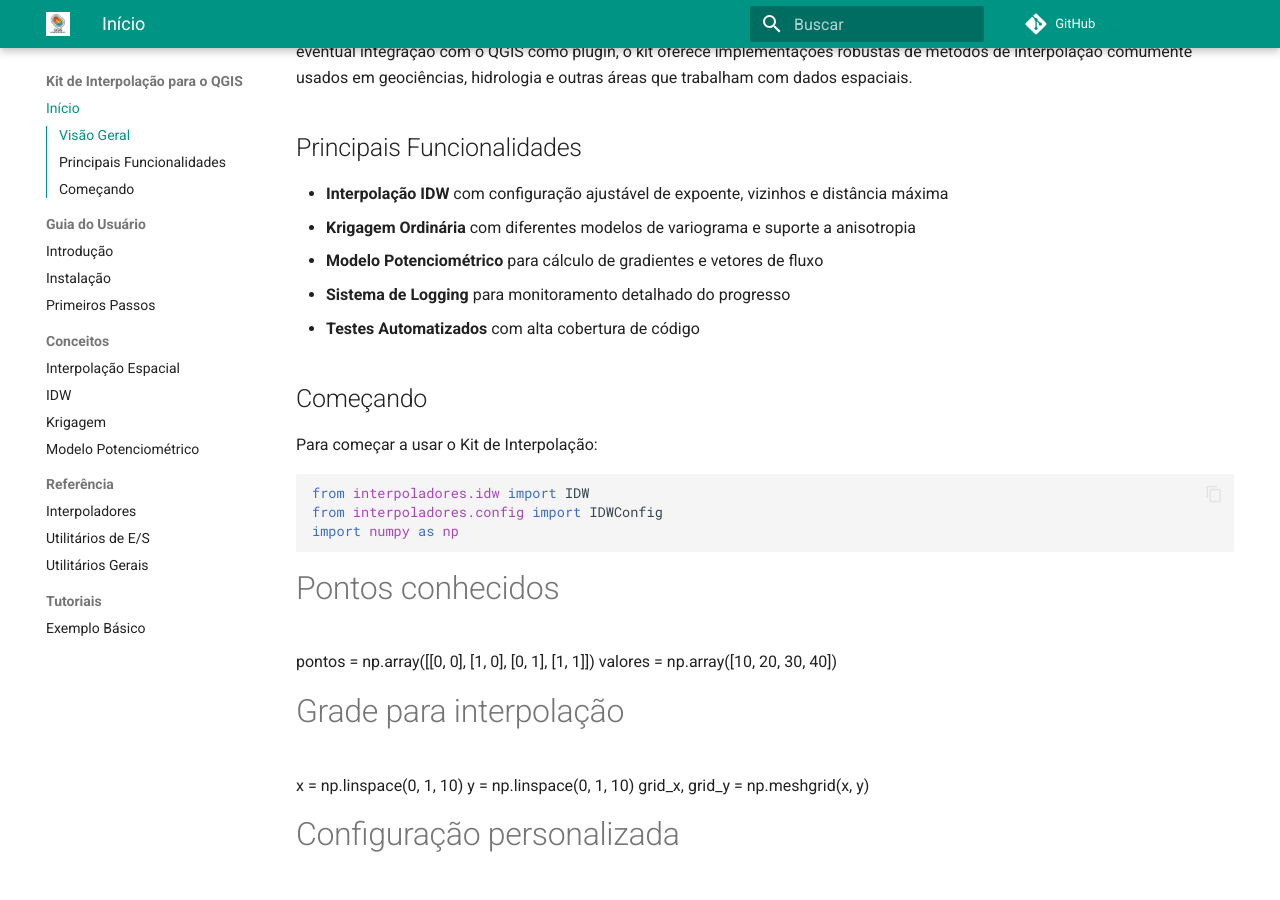
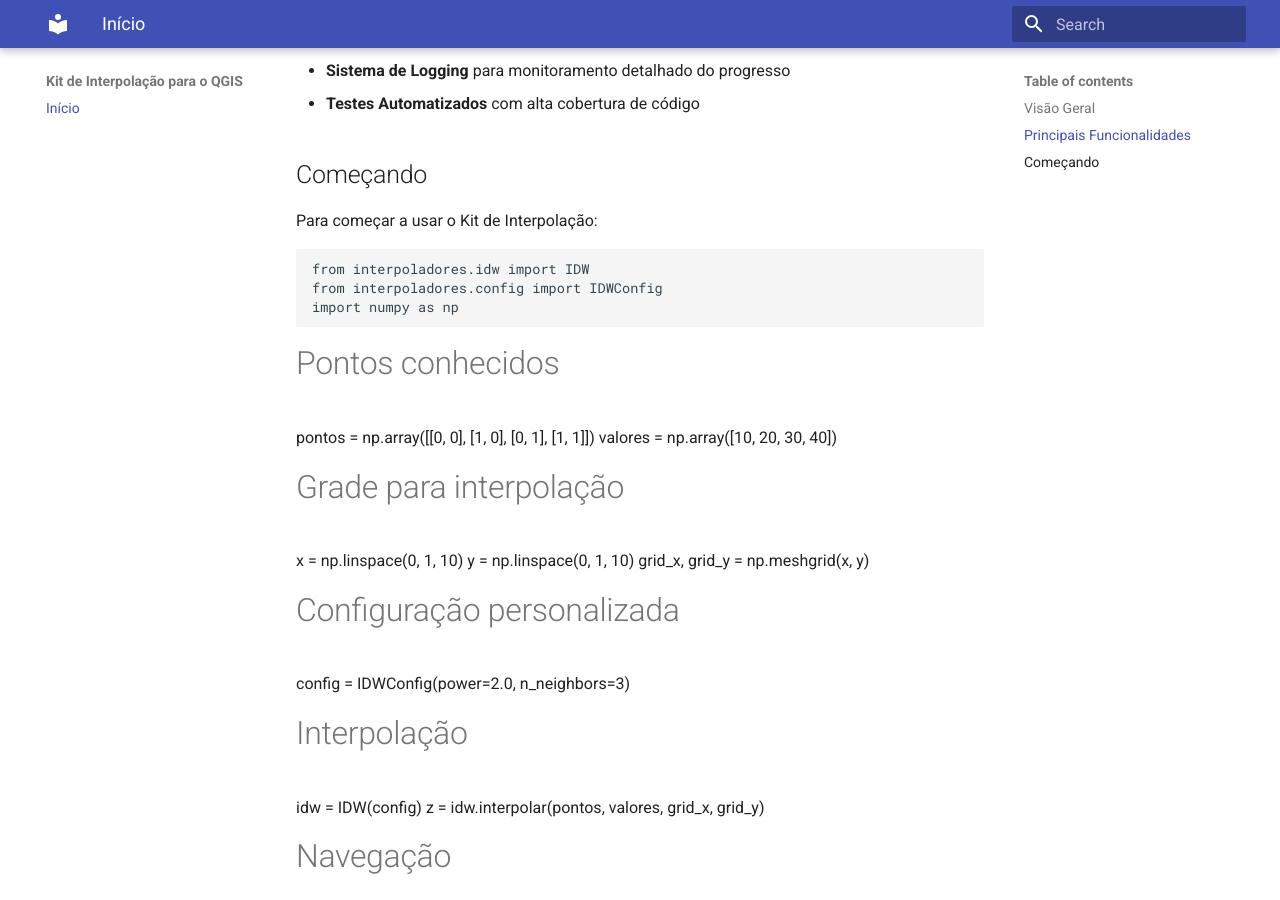
Before and after one commit to vmendes93/qgis-interpolagem, an MkDocs documentation site: the page built from docs/index.md, in a window 1280 px wide and 900 px high, scrolled down 1270 px. Built offline with MkDocs 1.6.1 and Material for MkDocs 9.7.7, drawn with Linux system fonts in a browser that asks for light colours; comment, search, counter and statistics services are not loaded.

Commit message:
Simplifica configuração para resolver erro 404

```diff
--- a/mkdocs.yml
+++ b/mkdocs.yml
@@ -1,51 +1,4 @@
 site_name: Kit de Interpolação para o QGIS
-site_description: Biblioteca e futuro plugin para interpolação espacial com IDW, Krigagem e análise potenciométrica
-site_author: Vinicius Mendes
-repo_url: https://github.com/vmendes93/qgis-interpolagem
-site_url: https://vmendes93.github.io/qgis-interpolagem/
-use_directory_urls: false
-theme:
-  name: material
-  language: pt-BR
-  logo: assets/logo.png
-  favicon: assets/favicon.ico
-  palette:
-    - scheme: default
-      primary: teal
-      accent: teal
-  features:
-    - navigation.sections
-    - navigation.expand
-    - navigation.top
-    - toc.integrate
-    - content.code.copy
+theme: material
 nav:
   - Início: index.md
-  - Guia do Usuário:
-      - Introdução: guia/introducao.md
-      - Instalação: guia/instalacao.md
-      - Primeiros Passos: guia/primeiros-passos.md
-  - Conceitos:
-      - Interpolação Espacial: conceitos/interpolacao-espacial.md
-      - IDW: conceitos/idw.md
-      - Krigagem: conceitos/krigagem.md
-      - Modelo Potenciométrico: conceitos/modelo-potenciometrico.md
-  - Referência:
-      - Interpoladores: referencia/interpoladores.md
-      - Utilitários de E/S: referencia/io-utils.md
-      - Utilitários Gerais: referencia/utils.md
-  - Tutoriais:
-      - Exemplo Básico: tutoriais/exemplo-basico.md
-markdown_extensions:
-  - pymdownx.arithmatex:
-      generic: true
-  - admonition
-  - pymdownx.details
-  - pymdownx.superfences
-  - attr_list
-  - md_in_html
-extra_javascript:
-  - https://polyfill.io/v3/polyfill.min.js?features=es6
-  - https://cdn.jsdelivr.net/npm/mathjax@3/es5/tex-mml-chtml.js
-plugins:
-  - search
```
Also changed, not shown: 1 other file.
